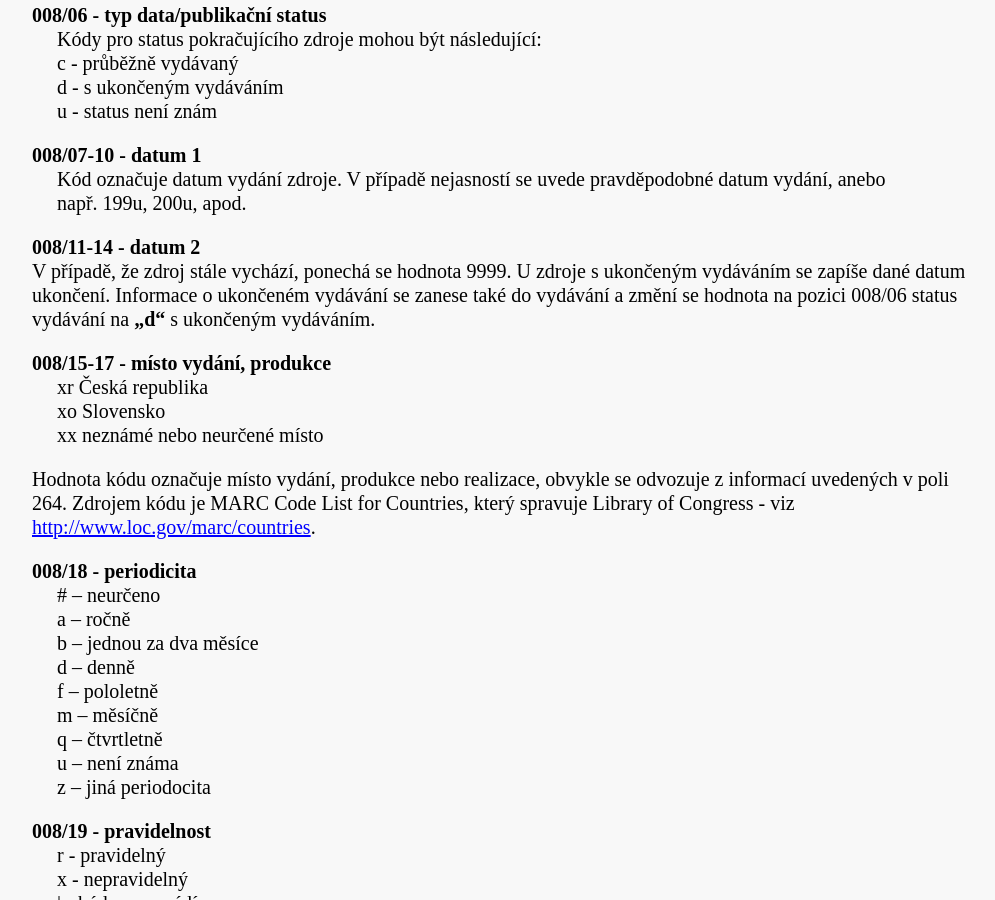
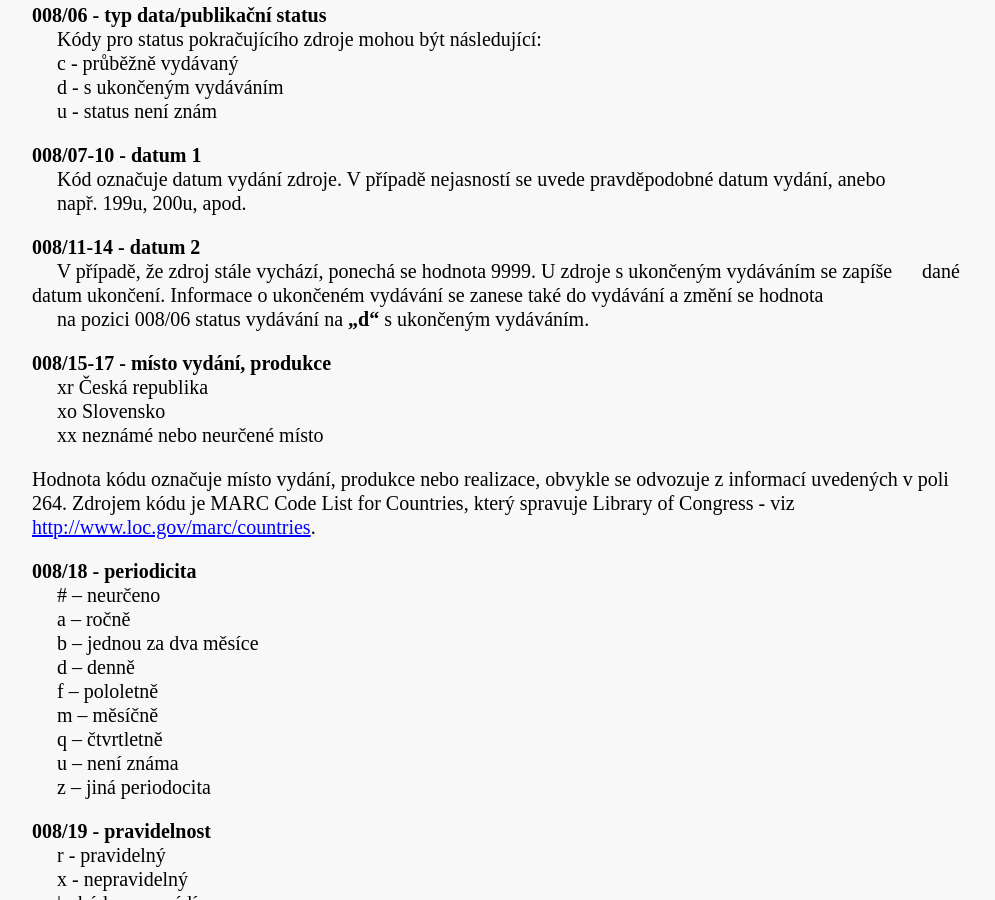
Before and after one commit to WebarchivCZ/katalogizacni-manual, a Jekyll site: the page built from _posts/2017-06-23-kontrolni-pole.md, in a window 1280 px wide and 900 px high, scrolled down 1775 px. Shown: the whole window, without its empty margins (138-1133 px from the left). Built offline with Jekyll 4.4.1, drawn with Linux system fonts in a browser that asks for light colours; part of the change alters nothing that is shown.

```diff
--- a/_posts/2017-06-23-kontrolni-pole.md
+++ b/_posts/2017-06-23-kontrolni-pole.md
@@ -82,7 +82,9 @@ Zápis údajů v tomto poli odpovídá hodnotě kódu v LDR/06
 
 
 **008/11-14 - datum 2**
-                        V případě, že zdroj stále vychází, ponechá se hodnota 9999. U zdroje s ukončeným vydáváním se zapíše dané datum ukončení. Informace o ukončeném vydávání se zanese také do vydávání a změní se hodnota  na pozici 008/06 status vydávání na **„d“** s ukončeným vydáváním.
+&nbsp;&nbsp;&nbsp;&nbsp; V případě, že zdroj stále vychází, ponechá se hodnota 9999. U zdroje s ukončeným vydáváním se zapíše
+&nbsp;&nbsp;&nbsp;&nbsp; dané datum ukončení. Informace o ukončeném vydávání se zanese také do vydávání a změní se hodnota
+&nbsp;&nbsp;&nbsp;&nbsp; na pozici 008/06 status vydávání na **„d“** s ukončeným vydáváním.
 
 
 **008/15-17 - místo vydání, produkce**
```
